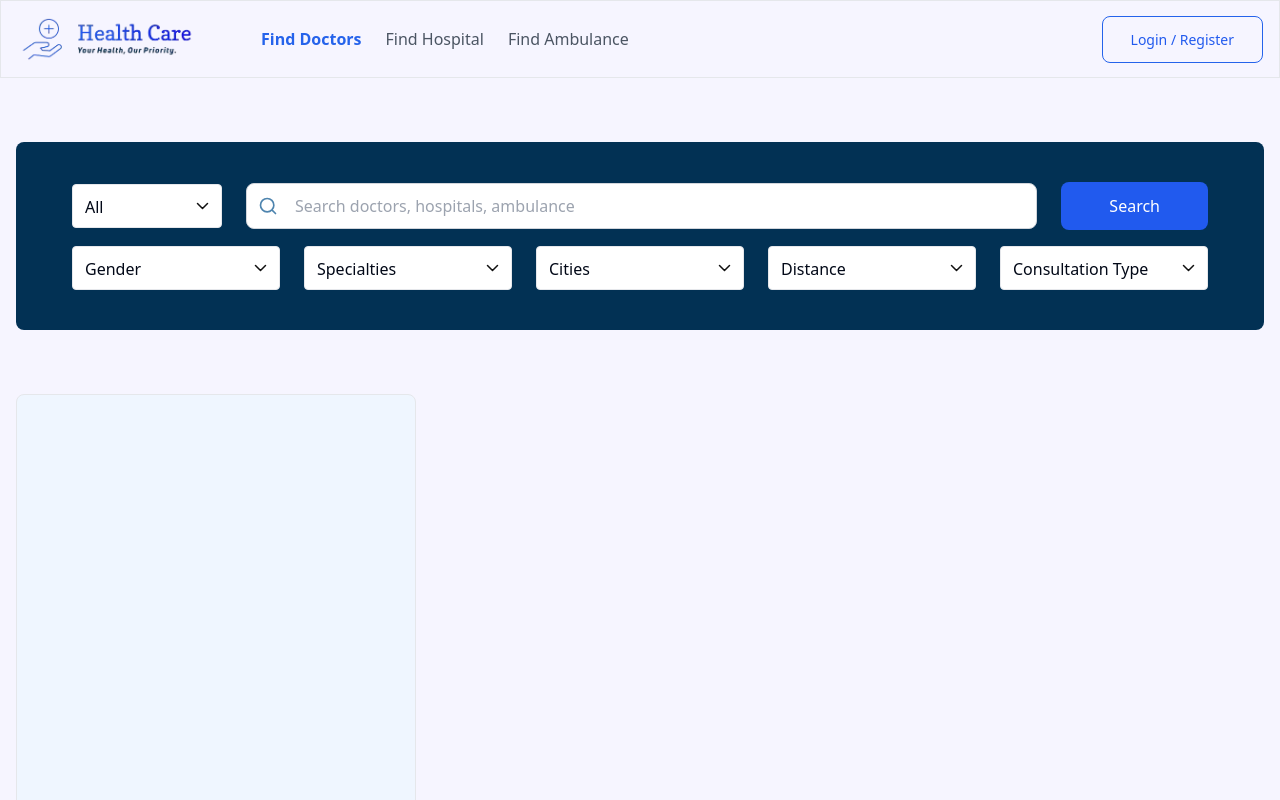
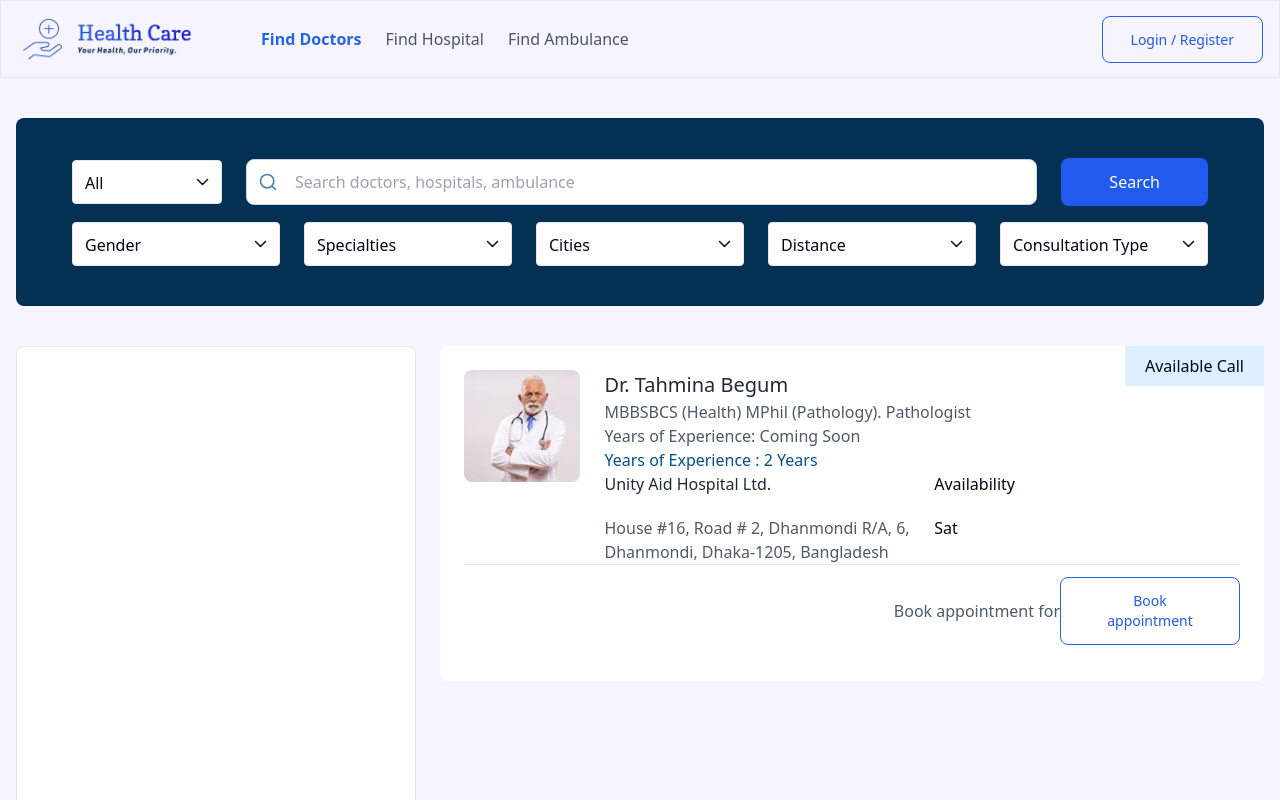
Before and after one commit to smsohag32/health-care-frontend, a React (Vite) app: page /find-doctors in a window 1280 px wide. Shown: the top 800 px of the page. Built offline with nearby package versions, Linux system fonts and the light colour scheme.

Commit message:
added doctorCard

```diff
--- /dev/null
+++ b/src/components/cards/DoctorCard.jsx
@@ -0,0 +1,49 @@
+import React from 'react';
+import doctorImage from "@/assets/doctors/doctor_2.jpg"
+const DoctorCard = ({ doctor }) => {
+   return (
+      <div className='primary-shadow  relative rounded-[8px] bg-white p-6'>
+         <div className='flex gap-6 items-start'>
+            <div className='w-32 h-28 '>
+               <img src={doctorImage} className='w-32 h-28 rounded-[8px] object-cover' alt="doctor" />
+            </div>
+            <div>
+               <h2 className='text-[20px] font-medium text-gray-800'>Dr. Tahmina Begum</h2>
+               <p className='des-text max-w-sm font-normal text-base'>MBBSBCS (Health)
+                  MPhil (Pathology). Pathologist Years of Experience: Coming Soon</p>
+               <p className='title-text'>Years of Experience : <span>2 Years</span></p>
+
+
+               <div className='flex flex-col lg:flex-row gap-6 items-start'>
+                  <div className='w-full'>
+                     <p className='text-gray-800'>Unity Aid Hospital Ltd.</p>
+                     <p className='des-text text-base font-normal mt-5'>House #16, Road # 2, Dhanmondi R/A, 6, Dhanmondi, Dhaka-1205, Bangladesh</p>
+                  </div>
+
+                  <div className='w-full'>
+                     <p>Availability</p>
+                     <p className='mt-5'>Sat</p>
+                  </div>
+               </div>
+            </div>
+         </div>
+
+         {/* expertise */}
+         <div>
+
+         </div>
+         <button className='absolute right-0 py-2 flex items-center justify-center px-5 secondary-bg top-0'>Available Call</button>
+
+         <hr />
+
+         <div className='py-3 flex justify-end items-center'>
+            <div className='flex items-center gap-2'>
+               <p className='des-text text-base'>Book appointment for</p>
+            </div>
+            <button className='outline-btn max-w-[180px]'>Book appointment</button>
+         </div>
+      </div>
+   );
+};
+
+export default DoctorCard;
--- /dev/null
+++ b/src/pages/Public/FindDoctors/Doctors.jsx
@@ -0,0 +1,14 @@
+import DoctorCard from '@/components/cards/DoctorCard';
+import React from 'react';
+
+const Doctors = () => {
+   return (
+      <div>
+
+         <DoctorCard />
+
+      </div>
+   );
+};
+
+export default Doctors;
--- a/src/pages/Public/FindDoctors/FindDoctors.jsx
+++ b/src/pages/Public/FindDoctors/FindDoctors.jsx
@@ -1,5 +1,7 @@
 import SearchBox from '@/components/SearchBox/SearchBox';
 import React from 'react';
+import SideFilter from './SideFilter';
+import Doctors from './Doctors';
 
 const FindDoctors = () => {
    return (
@@ -7,17 +9,18 @@ const FindDoctors = () => {
 
 
 
-         <div className='py-16'>
+         <div className='py-10'>
             <SearchBox />
          </div>
 
          <div className='grid lg:grid-cols-6 gap-6'>
-            <div className='primary-shadow primary-shadow min-h-[50vh] border bg-blue-50 rounded-[8px] lg:col-span-2'>
 
+            <div className='w-full lg:col-span-2'>
+               <SideFilter />
             </div>
 
             <div className=' lg:col-span-4 min-h-screen  '>
-
+               <Doctors />
             </div>
          </div>
       </div>
--- /dev/null
+++ b/src/pages/Public/FindDoctors/SideFilter.jsx
@@ -0,0 +1,14 @@
+import React from 'react';
+
+const SideFilter = () => {
+   return (
+      <div className='rounded-[8px] w-full h-[70vh] bg-white primary-shadow primary-shadow min-h-[50vh] border '>
+
+
+
+
+      </div>
+   );
+};
+
+export default SideFilter;
```
Also changed, not shown: src/assets/doctors/doctor.webp (added), src/assets/doctors/doctor_2.jpg (added).
